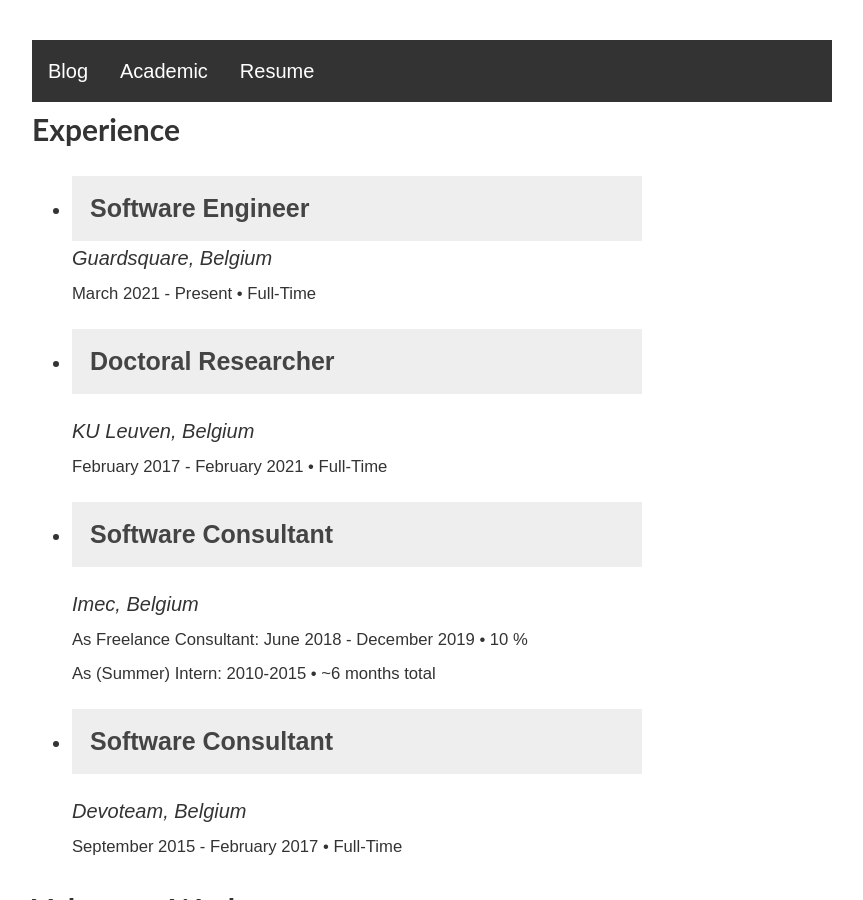
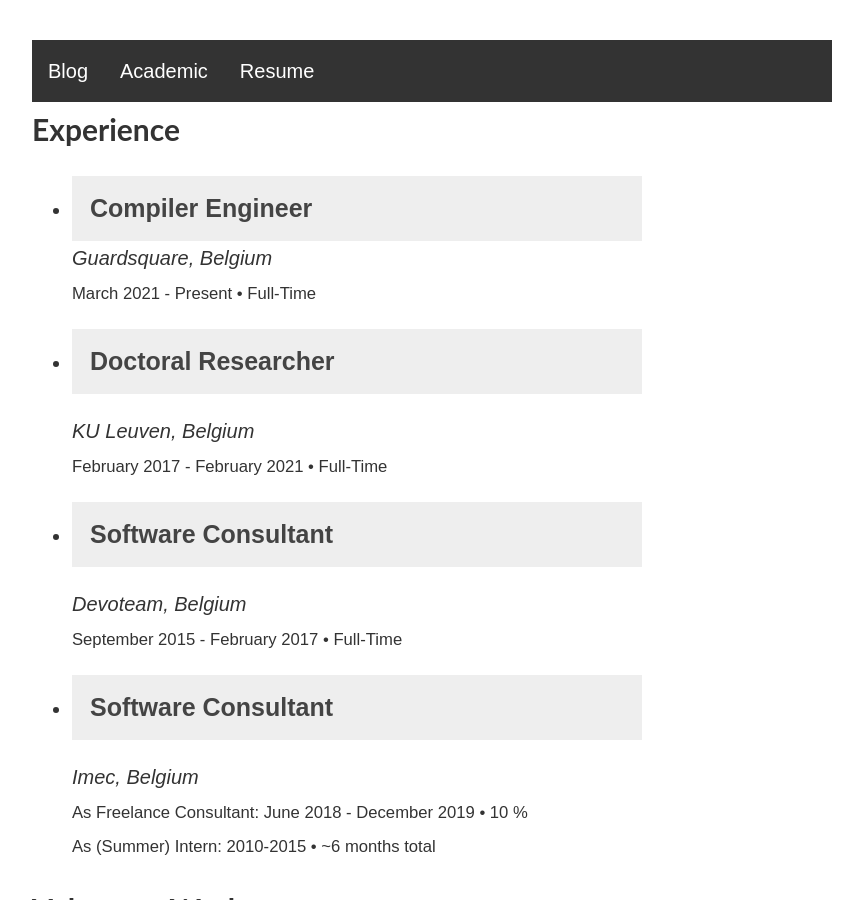
Before and after one commit to rubenpieters/rubenpieters.github.io, a Jekyll site: the page built from resume.html, in a window 1280 px wide and 900 px high. Shown: the whole window, without its empty margins (208-1071 px from the left). Built offline with Jekyll 4.4.1, drawn with Linux system fonts in a browser that asks for light colours.

Commit message:
small changes in resume

```diff
--- a/resume.html
+++ b/resume.html
@@ -6,7 +6,7 @@ layout: default
 <ul>
   <li>
     <p>
-	  <button class="collapsible"><b>Software Engineer</b></button>
+	  <button class="collapsible"><b>Compiler Engineer</b></button>
 	<p style="margin-top: -20px"><i>Guardsquare, Belgium</i></p>
 	<p style="margin-top: -20px"><small>March 2021 - Present • Full-Time</small></p>
   </li>
@@ -21,19 +21,19 @@ layout: default
   <li>
     <p>
 	  <button class="collapsible"><b>Software Consultant</b></button>
+	  <div class="content"><p>Development of a telemetry platform for analyzing the user experience of digital TV customers at Proximus, the largest Belgian telecommunication company. This platform was developed using big data technologies including Scala, Spark and Hadoop.</p></div>
+	</p>
+	<p style="margin-top: -20px"><i>Devoteam, Belgium</i></p>
+	<p style="margin-top: -20px"><small>September 2015 - February 2017 • Full-Time</small></p>
+  </li>
+  <li>
+    <p>
+	  <button class="collapsible"><b>Software Consultant</b></button>
 	  <div class="content"><p>Extending/maintaining software for controlling a variety of lab measurement equipment and utilities for measurement data post-processing. This software is used by a group of researchers at IMEC, an international R&D business in the field of nanoelectronics, to aid in their experimental research on design of electronic circuits.</p></div>
 	</p>
 	<p style="margin-top: -20px"><i>Imec, Belgium</i></p>
 	<p style="margin-top: -20px"><small>As Freelance Consultant: June 2018 - December 2019 • 10 %</small></p>
 	<p style="margin-top: -20px"><small>As (Summer) Intern: 2010-2015 • ~6 months total</small></p>
-  </li>
-  <li>
-    <p>
-	  <button class="collapsible"><b>Software Consultant</b></button>
-	  <div class="content"><p>Development of a telemetry platform for analyzing the user experience of digital TV customers at Proximus, the largest Belgian telecommunication company. This platform was developed using big data technologies including Scala, Spark and Hadoop.</p></div>
-	</p>
-	<p style="margin-top: -20px"><i>Devoteam, Belgium</i></p>
-	<p style="margin-top: -20px"><small>September 2015 - February 2017 • Full-Time</small></p>
   </li>
 </ul>
 
```
